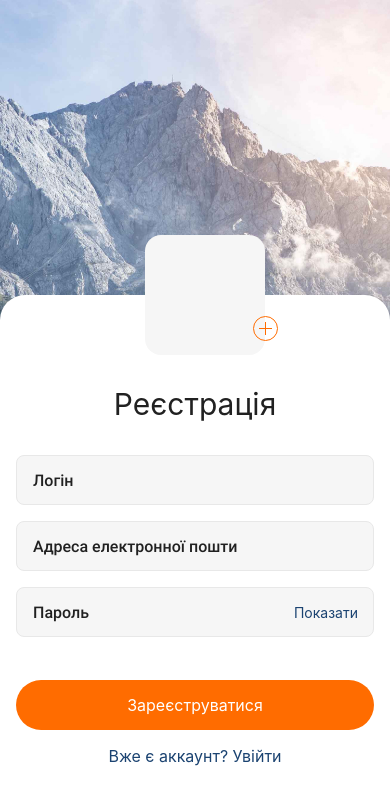
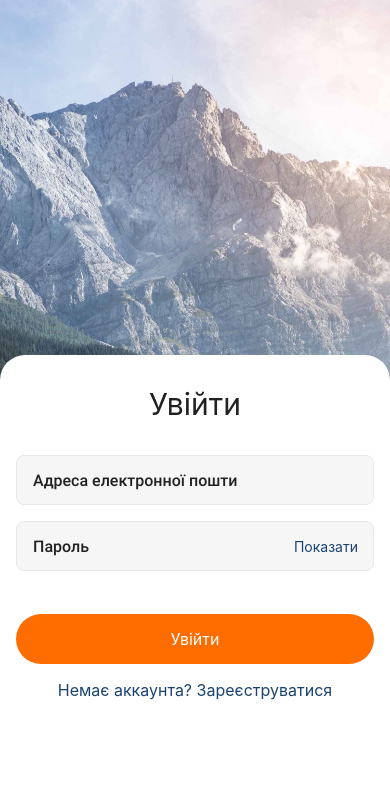
Before and after one commit to YevheniiaVier/reactNatProject, a React Native app: screen /Login in a window 390 px wide. Shown: the top 804 px of the page. Built offline with nearby package versions, Linux system fonts and the light colour scheme.

Commit message:
adds Logi page

```diff
--- a/App.js
+++ b/App.js
@@ -5,6 +5,8 @@ import { StatusBar } from "expo-status-bar";
 import { AppLoading } from "expo";
 import { useFonts } from "expo-font";
 import { RegistrationScreen } from "./Screens/RegistrationScreen";
+import { LoginScreen } from "./Screens/LoginScreen";
+
 import {
   Text,
   View,
@@ -15,7 +17,7 @@ import {
   Platform,
 } from "react-native";
 
-import { styles } from "./styles";
+import { styles } from "./Screens/styles";
 
 const RobotoRegular = require("./assets/fonts/Roboto/Roboto-Regular.ttf");
 const RobotoBold = require("./assets/fonts/Roboto/Roboto-Bold.ttf");
@@ -32,5 +34,6 @@ export default function App() {
     return <Text>Loading...</Text>;
   }
 
-  return <RegistrationScreen />;
+  // return <RegistrationScreen />;
+  return <LoginScreen />;
 }
--- a/Screens/LoginScreen.js
+++ b/Screens/LoginScreen.js
@@ -0,0 +1,141 @@
+import { useState, useEffect } from "react";
+
+import {
+  StatusBar,
+  Text,
+  View,
+  TextInput,
+  KeyboardAvoidingView,
+  Platform,
+  TouchableWithoutFeedback,
+  TouchableOpacity,
+  Keyboard,
+  ImageBackground,
+  Dimensions,
+  Image,
+} from "react-native";
+import { styles } from "./styles";
+
+export const LoginScreen = () => {
+  const [password, setPassword] = useState("");
+  const [email, setEmail] = useState("");
+
+  const [secureTextEntry, setSecureTextEntry] = useState(true);
+  const [isShowKeyboard, setIsShowKeyboard] = useState(false);
+  const [isFocused, setIsFocused] = useState({
+    login: false,
+    email: false,
+    password: false,
+  });
+  const passwordHandler = (value) => setPassword(value);
+  const emailHandler = (value) => setEmail(value);
+
+  useEffect(() => {
+    const showSubscription = Keyboard.addListener("keyboardDidShow", () => {
+      setIsShowKeyboard(true);
+    });
+    const hideSubscription = Keyboard.addListener("keyboardDidHide", () => {
+      setIsShowKeyboard(false);
+    });
+
+    return () => {
+      showSubscription.remove();
+      hideSubscription.remove();
+    };
+  }, []);
+
+  const dismissKeyboard = () => {
+    Keyboard.dismiss();
+  };
+  const onLogin = () => {
+    console.log(password);
+    console.log(email);
+    setEmail("");
+    setPassword("");
+  };
+  const toggleSecureEntry = () => {
+    setSecureTextEntry(!secureTextEntry);
+  };
+
+  const handleImputFocus = (value) => {
+    setIsFocused((prevState) => ({ ...prevState, [value]: true }));
+  };
+  const handleImputBlur = (value) => {
+    setIsFocused((prevState) => ({ ...prevState, [value]: false }));
+  };
+  return (
+    <View style={styles.container}>
+      <TouchableWithoutFeedback onPress={dismissKeyboard}>
+        <ImageBackground
+          style={styles.bcg}
+          source={require("../assets/images/bcgimg.jpg")}
+        >
+          <KeyboardAvoidingView
+            behavior={Platform.OS === "ios" ? "padding" : null}
+          >
+            <View style={{ ...styles.form, paddingTop: 32 }}>
+              <Text style={styles.formTitle}>Увійти</Text>
+
+              <View>
+                <TextInput
+                  onFocus={() => {
+                    setIsShowKeyboard(true);
+                    handleImputFocus("email");
+                  }}
+                  onBlur={() => handleImputBlur("email")}
+                  placeholderTextColor="#BDBDBD9"
+                  placeholder="Адреса електронної пошти"
+                  value={email}
+                  onChangeText={emailHandler}
+                  style={isFocused.email ? styles.inputFocused : styles.input}
+                />
+              </View>
+              <View>
+                <TextInput
+                  onFocus={() => {
+                    setIsShowKeyboard(true);
+                    handleImputFocus("password");
+                  }}
+                  onBlur={() => handleImputBlur("password")}
+                  placeholderTextColor="#BDBDBD9"
+                  placeholder="Пароль"
+                  value={password}
+                  secureTextEntry={secureTextEntry}
+                  onChangeText={passwordHandler}
+                  style={
+                    isFocused.password ? styles.inputFocused : styles.input
+                  }
+                />
+                <TouchableOpacity
+                  style={styles.passwordBtn}
+                  onPress={toggleSecureEntry}
+                >
+                  {secureTextEntry ? (
+                    <Text style={styles.passwordBtnText}>Показати</Text>
+                  ) : (
+                    <Text style={styles.passwordBtnText}>Сховати</Text>
+                  )}
+                </TouchableOpacity>
+              </View>
+
+              {!isShowKeyboard && (
+                <>
+                  <TouchableOpacity
+                    activeOpacity={0.7}
+                    style={styles.btn}
+                    onPress={onLogin}
+                  >
+                    <Text style={styles.btnTitle}>Увійти</Text>
+                  </TouchableOpacity>
+                  <Text style={{ ...styles.formText, marginBottom: 144 }}>
+                    Немає аккаунта? Зареєструватися
+                  </Text>
+                </>
+              )}
+            </View>
+          </KeyboardAvoidingView>
+        </ImageBackground>
+      </TouchableWithoutFeedback>
+    </View>
+  );
+};
--- a/Screens/RegistrationScreen.js
+++ b/Screens/RegistrationScreen.js
@@ -14,11 +14,10 @@ import {
   Dimensions,
   Image,
 } from "react-native";
-import { styles } from "../styles";
+import { styles } from "./styles";
 
 export const RegistrationScreen = () => {
   const [name, setName] = useState("");
-  const [image, setImage] = useState(null);
 
   const [password, setPassword] = useState("");
   const [email, setEmail] = useState("");
@@ -50,7 +49,7 @@ export const RegistrationScreen = () => {
   const dismissKeyboard = () => {
     Keyboard.dismiss();
   };
-  const onLogin = () => {
+  const onRegister = () => {
     console.log(name);
     console.log(password);
     console.log(email);
@@ -63,7 +62,6 @@ export const RegistrationScreen = () => {
   };
 
   const handleImputFocus = (value) => {
-    console.log("focused");
     setIsFocused((prevState) => ({ ...prevState, [value]: true }));
   };
   const handleImputBlur = (value) => {
@@ -144,7 +142,7 @@ export const RegistrationScreen = () => {
                   <TouchableOpacity
                     activeOpacity={0.7}
                     style={styles.btn}
-                    onPress={onLogin}
+                    onPress={onRegister}
                   >
                     <Text style={styles.btnTitle}>Зареєструватися</Text>
                   </TouchableOpacity>
@@ -152,10 +150,15 @@ export const RegistrationScreen = () => {
                 </>
               )}
               <View style={styles.imgBox}>
-                <Image source={{ uri: image }} style={styles.userImage} />
-                {image ? (
+                {isShowKeyboard && (
+                  <Image
+                    source={require("../assets/images/userImg.jpg")}
+                    style={styles.userImage}
+                  />
+                )}
+                {isShowKeyboard ? (
                   <TouchableOpacity
-                    style={styles.addUserImgBtn}
+                    style={{ ...styles.addUserImgBtn, borderColor: "#E8E8E8" }}
                     activeOpacity={0.8}
                   >
                     <Image
--- a/styles.js
+++ b/Screens/styles.js
@@ -121,6 +121,7 @@ export const styles = StyleSheet.create({
   },
   addUserImgBtn: {
     position: "absolute",
+    backgroundColor: "#FFFFFF",
     bottom: 14,
     right: -12.5,
     width: 25,
@@ -135,4 +136,17 @@ export const styles = StyleSheet.create({
     // width: 13,
     // height: 13,
   },
+  // LoginInput: {
+  //   height: 50,
+  //   padding: 16,
+  //   borderWidth: 1,
+  //   borderColor: "#E8E8E8",
+  //   borderStyle: "solid",
+  //   borderRadius: 8,
+  //   marginBottom: 16,
+  //   backgroundColor: "#F6F6F6",
+  //   fontSize: 16,
+  //   color: "#212121",
+  //   fontFamily: "Roboto-Medium",
+  // },
 });
```
